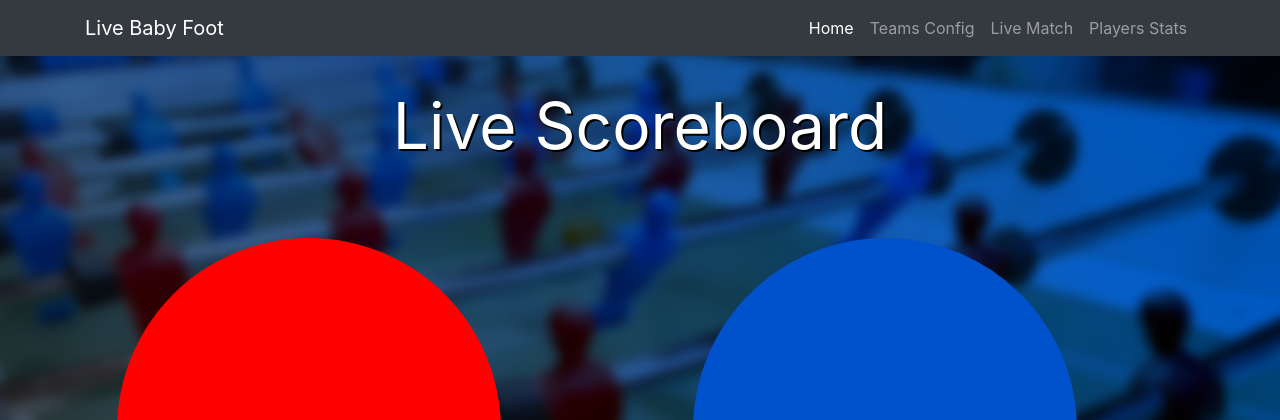
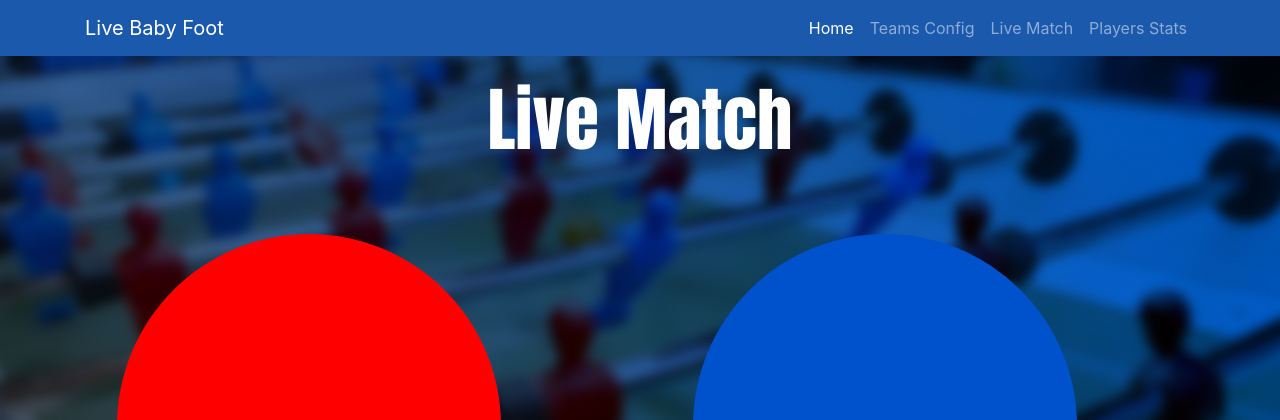
Before and after one commit to atournillon/BabyFootConnecte, a Flask app: page /livematch in a window 1280 px wide. Shown: the top 420 px of the page. Run offline with Flask 2, Linux system fonts and the light colour scheme; some libraries are stand-ins or nearby versions.

Commit message:
HTML modifications

```diff
--- a/static/css/styles.css
+++ b/static/css/styles.css
@@ -43,6 +43,7 @@ padding-bottom sould be equal to width */
     font-size: 20vw;
     color:white;
 }
+
 
 .circle_team_2 {
     width:50%;
--- a/templates/includes/_navbar.html
+++ b/templates/includes/_navbar.html
@@ -1,5 +1,5 @@
 <!-- Navigation -->
-<nav class="navbar navbar-default navbar-expand-lg navbar-dark bg-dark">
+<nav class="navbar navbar-default navbar-expand-lg navbar-dark" style="background-color:#1b59ad;">
   <div class="container">
     <a class="navbar-brand" href="#">Live Baby Foot</a>
     <div class="collapse navbar-collapse" id="navbarResponsive">
--- a/templates/livematch.html
+++ b/templates/livematch.html
@@ -5,7 +5,8 @@
 <script src="//code.jquery.com/jquery-3.3.1.min.js"></script>
 <script type="text/javascript" src="//cdnjs.cloudflare.com/ajax/libs/socket.io/1.3.6/socket.io.min.js"></script>
 
-<div style="text-align:center; color:white; margin-top:2%; font-size:5vw; text-shadow: 2px 2px #000000">Live Scoreboard</div>
+<h1 style="margin-top:2%"> Live Match </h1>
+
 <span class="circle_team_1"><div id="score_team_1"></div></span>
 <span class="circle_team_2"><div id="score_team_2"></div></span>
 {% endblock %}
--- a/templates/match_team.html
+++ b/templates/match_team.html
@@ -5,7 +5,7 @@
 
   <table>
 
-<h1> Choisis ton camp ! </h1>
+<h1 style="margin-top:2%"> Choisis ton camp ! </h1>
 
  <tr>
   <td colspan="2"><img src="static/img/bleus.png" style="width:auto;height:150px; margin: 0 15px 0 30px;"><h2 style=color:#2864A8>Equipe Bleue</h2></td>
```
